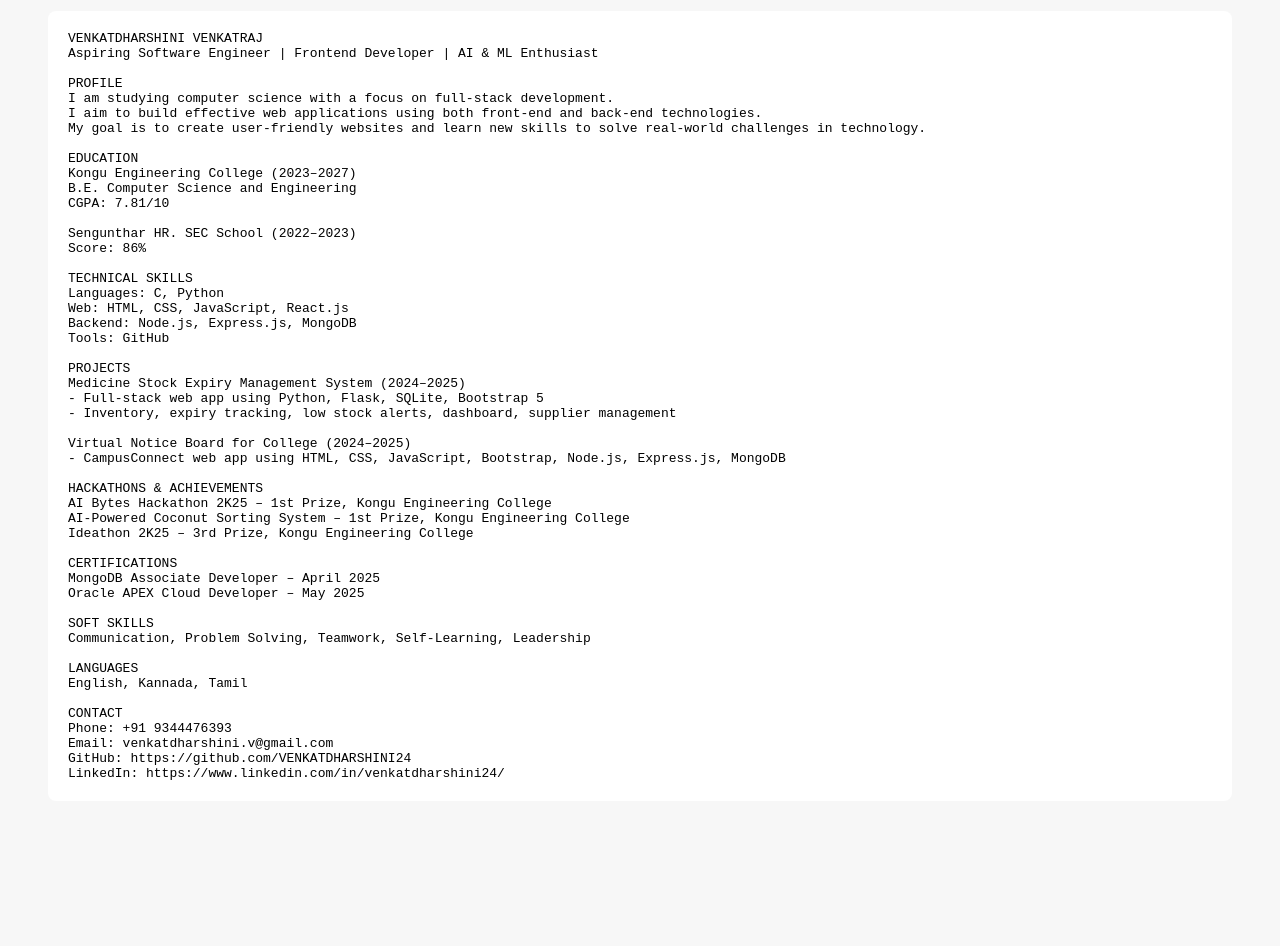
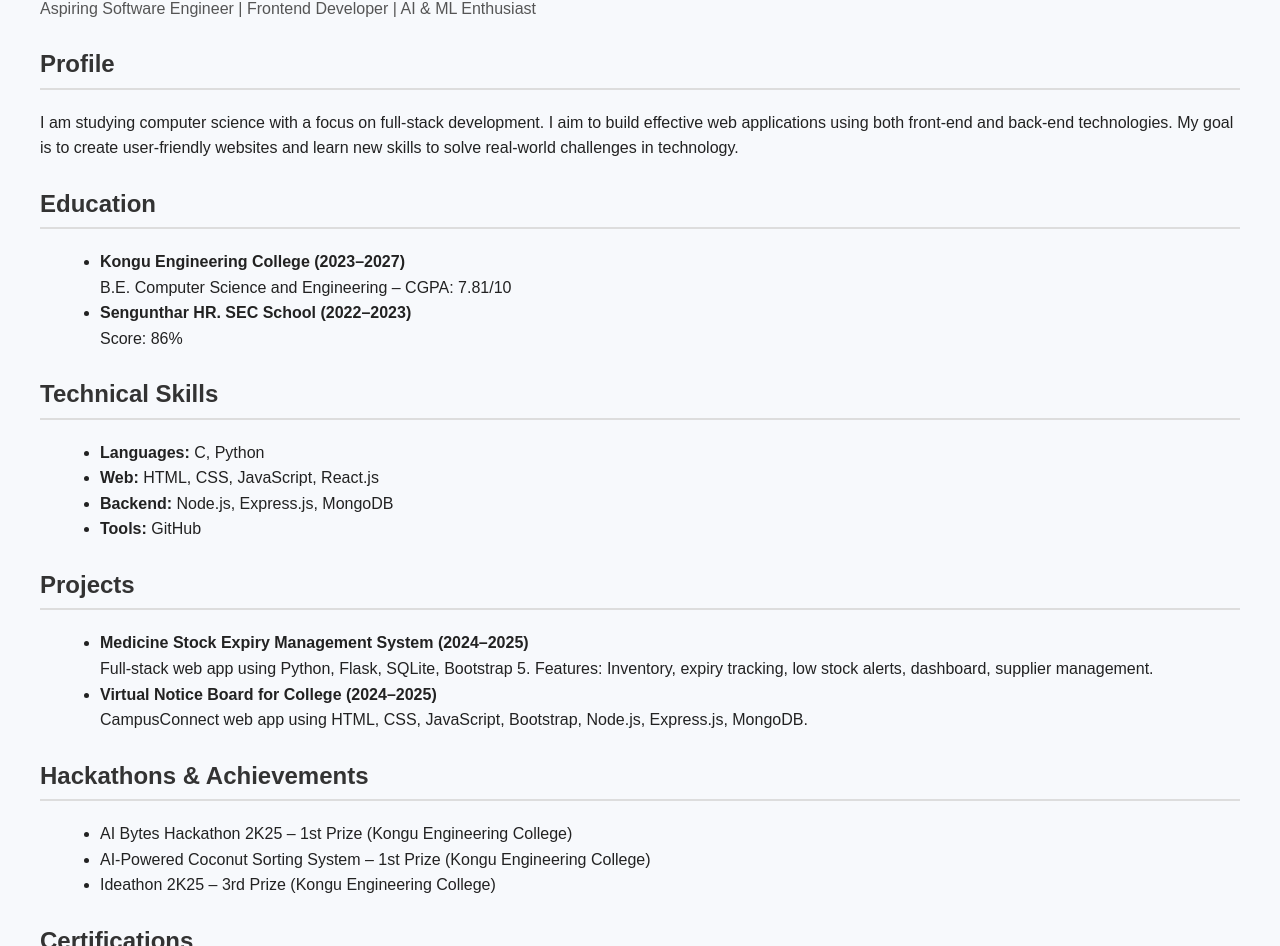
Before and after one commit to VENKATDHARSHINI24/resumee, a plain HTML site: page index.html in a window 1280 px wide. Shown: the part 117-1063 px from the top of the page. Before the commit the page ends 979 px from the top, so only its background shows below. Drawn offline with Linux system fonts and the light colour scheme.

Commit message:
Updated index.html

```diff
--- a/index.html
+++ b/index.html
@@ -1,20 +1,93 @@
 <!DOCTYPE html>
-<html>
+<html lang="en">
 <head>
-  <title>My Resume</title>
+  <meta charset="UTF-8" />
+  <title>VENKATDHARSHINI V – Resume</title>
   <style>
-    body { font-family: Arial, sans-serif; padding: 40px; background: #f7f7f7; }
-    pre { white-space: pre-wrap; background: #fff; padding: 20px; border-radius: 8px; }
+    body {
+      font-family: Arial, sans-serif;
+      margin: 40px;
+      background: #f7f9fc;
+      color: #222;
+      line-height: 1.6;
+    }
+    h1 { color: #0a58ca; }
+    h2 {
+      margin-top: 24px;
+      color: #333;
+      border-bottom: 2px solid #ddd;
+      padding-bottom: 4px;
+    }
+    .tagline { color: #555; margin-bottom: 16px; }
+    ul { margin-left: 20px; }
+    .contact a { text-decoration: none; color: #0a58ca; }
   </style>
 </head>
 <body>
-  <h1>My Resume</h1>
-  <pre id="content">Loading...</pre>
 
-  <script>
-    fetch('resume.txt')
-      .then(res => res.text())
-      .then(text => document.getElementById('content').textContent = text);
-  </script>
+  <h1>VENKATDHARSHINI VENKATRAJ</h1>
+  <div class="tagline">Aspiring Software Engineer | Frontend Developer | AI & ML Enthusiast</div>
+
+  <h2>Profile</h2>
+  <p>
+    I am studying computer science with a focus on full-stack development.
+    I aim to build effective web applications using both front-end and back-end technologies.
+    My goal is to create user-friendly websites and learn new skills to solve real-world challenges in technology.
+  </p>
+
+  <h2>Education</h2>
+  <ul>
+    <li><b>Kongu Engineering College (2023–2027)</b><br/>B.E. Computer Science and Engineering – CGPA: 7.81/10</li>
+    <li><b>Sengunthar HR. SEC School (2022–2023)</b><br/>Score: 86%</li>
+  </ul>
+
+  <h2>Technical Skills</h2>
+  <ul>
+    <li><b>Languages:</b> C, Python</li>
+    <li><b>Web:</b> HTML, CSS, JavaScript, React.js</li>
+    <li><b>Backend:</b> Node.js, Express.js, MongoDB</li>
+    <li><b>Tools:</b> GitHub</li>
+  </ul>
+
+  <h2>Projects</h2>
+  <ul>
+    <li>
+      <b>Medicine Stock Expiry Management System (2024–2025)</b><br/>
+      Full-stack web app using Python, Flask, SQLite, Bootstrap 5.
+      Features: Inventory, expiry tracking, low stock alerts, dashboard, supplier management.
+    </li>
+    <li>
+      <b>Virtual Notice Board for College (2024–2025)</b><br/>
+      CampusConnect web app using HTML, CSS, JavaScript, Bootstrap, Node.js, Express.js, MongoDB.
+    </li>
+  </ul>
+
+  <h2>Hackathons & Achievements</h2>
+  <ul>
+    <li>AI Bytes Hackathon 2K25 – 1st Prize (Kongu Engineering College)</li>
+    <li>AI-Powered Coconut Sorting System – 1st Prize (Kongu Engineering College)</li>
+    <li>Ideathon 2K25 – 3rd Prize (Kongu Engineering College)</li>
+  </ul>
+
+  <h2>Certifications</h2>
+  <ul>
+    <li>MongoDB Associate Developer – April 2025</li>
+    <li>Oracle APEX Cloud Developer – May 2025</li>
+  </ul>
+
+  <h2>Soft Skills</h2>
+  <p>Communication, Problem Solving, Teamwork, Self-Learning, Leadership</p>
+
+  <h2>Languages</h2>
+  <p>English, Kannada, Tamil</p>
+
+  <h2>Contact</h2>
+  <div class="contact">
+    <p>📞 Phone: +91 9344476393</p>
+    <p>✉️ Email: venkatdharshini.v@gmail.com</p>
+    <p>🐙 GitHub: <a href="https://github.com/VENKATDHARSHINI24" target="_blank">VENKATDHARSHINI24</a></p>
+    <p>🔗 LinkedIn: <a href="https://www.linkedin.com/in/venkatdharshini24/" target="_blank">venkatdharshini24</a></p>
+  </div>
+
 </body>
 </html>
```
